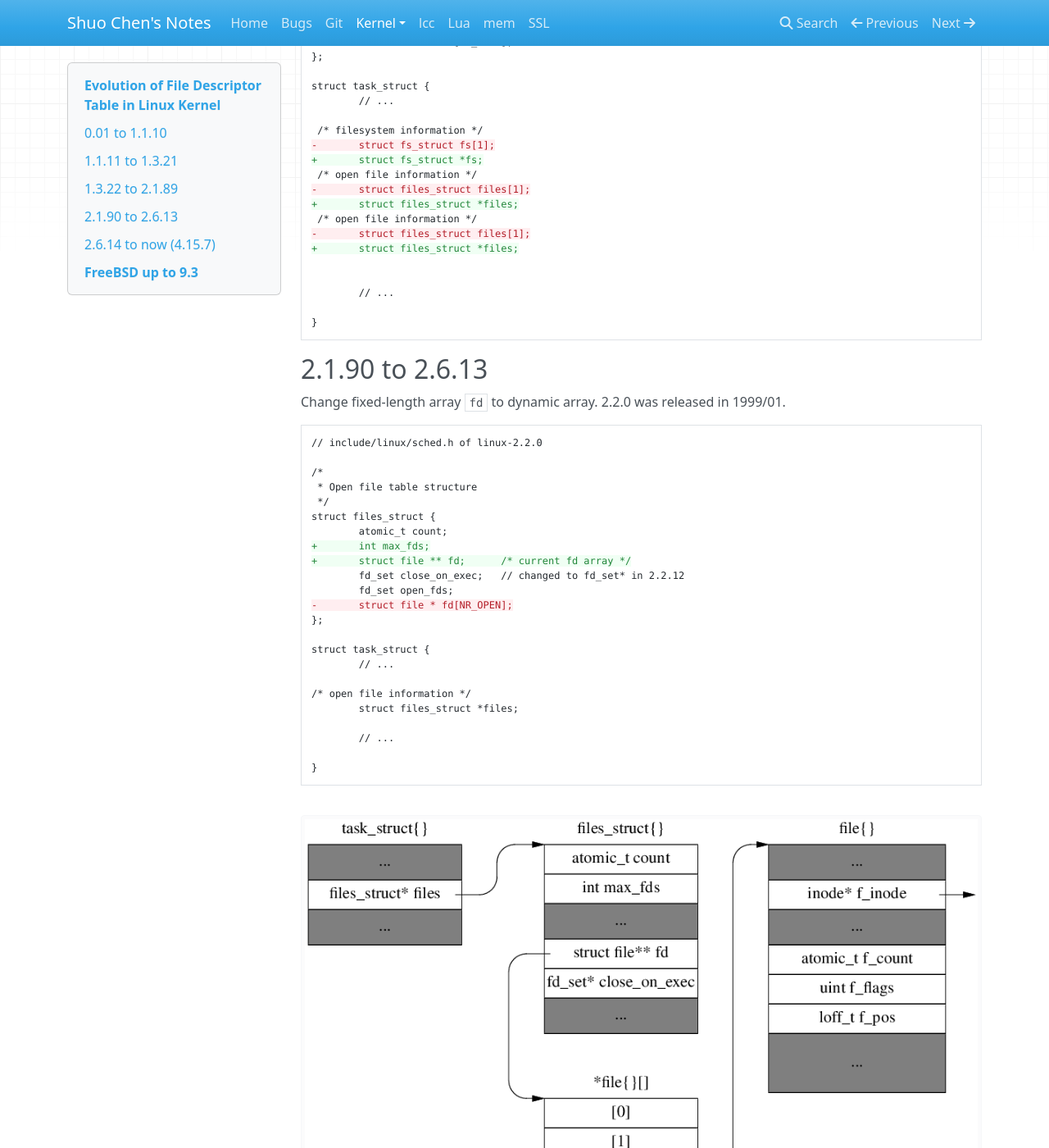
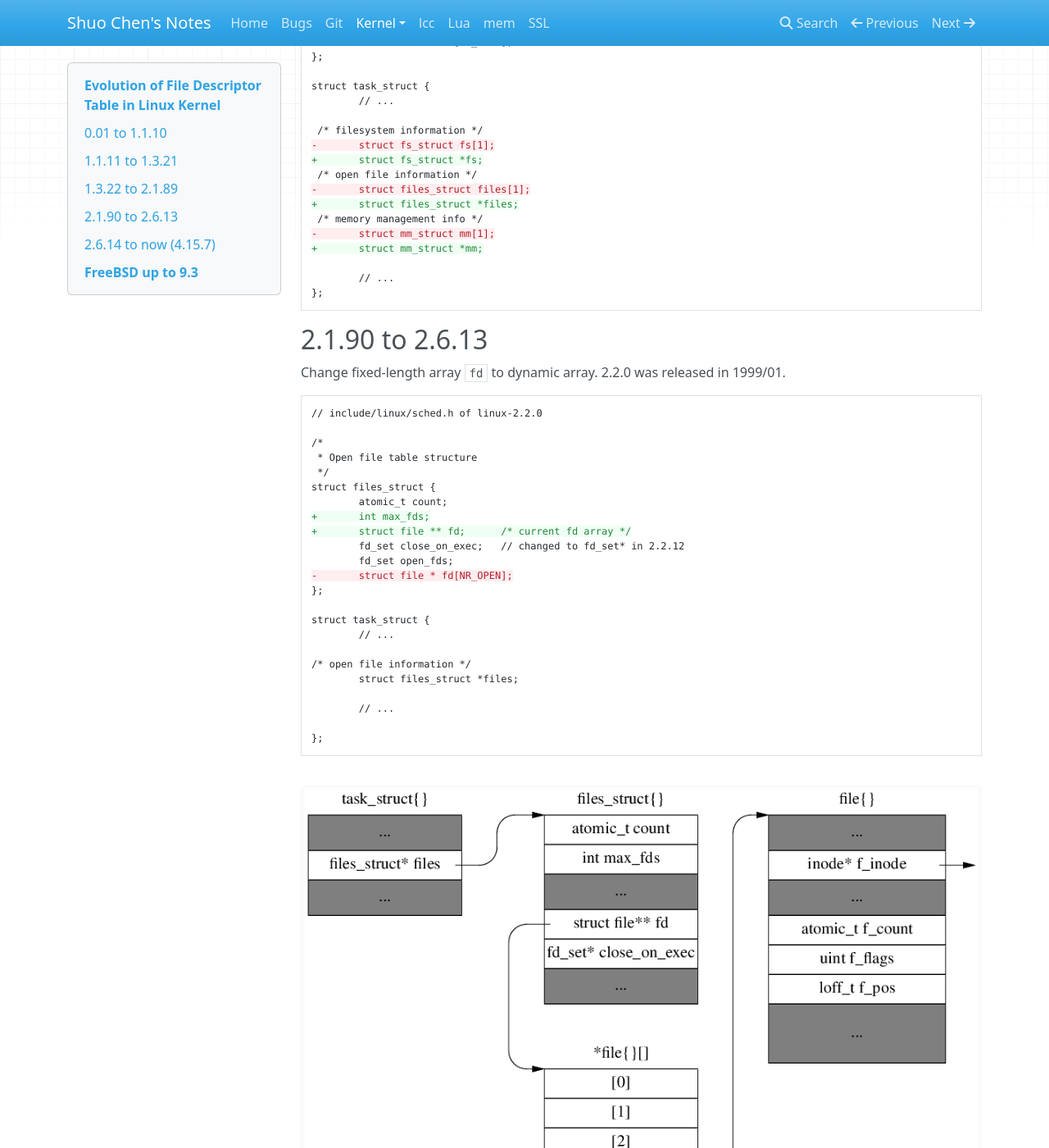
Before and after one commit to chenshuo/notes, an MkDocs documentation site: the page built from docs/kernel/file-descriptor-table.md, in a window 1280 px wide and 1400 px high, scrolled down 2419 px. Shown: the whole window at 82% size. Built offline with MkDocs 1.6.1, drawn with Linux system fonts in a browser that asks for light colours; nearby versions of some CDN libraries; old or Windows-style settings are respelled for this version of MkDocs.

Commit message:
fix typo.

````diff
--- a/docs/kernel/file-descriptor-table.md
+++ b/docs/kernel/file-descriptor-table.md
@@ -14,7 +14,7 @@
         struct file * filp[NR_OPEN];
         fd_set close_on_exec;
         // ...
-}
+};
 ```
 
 Note 1: `file_table` and `inode_table` were made dynamic in 0.99.10.
@@ -66,7 +66,7 @@
 
         // ...
 
-}
+};
 ```
 
 ## 1.3.22 to 2.1.89
@@ -94,14 +94,12 @@
  /* open file information */
 -       struct files_struct files[1];
 +       struct files_struct *files;
- /* open file information */
--       struct files_struct files[1];
-+       struct files_struct *files;
-
+ /* memory management info */
+-       struct mm_struct mm[1];
++       struct mm_struct *mm;
 
         // ...
-
-}
+};
 ```
 
 ## 2.1.90 to 2.6.13
@@ -132,7 +130,7 @@
 
         // ...
 
-}
+};
 ```
 
 ![fdt](fdt.png)
@@ -181,7 +179,7 @@
 
         // ...
 
-}
+};
 ```
 
 `struct file` itself.
@@ -289,5 +287,5 @@
         // ...
         off_t           f_offset;
         // ...
-}
+};
 ```
````
